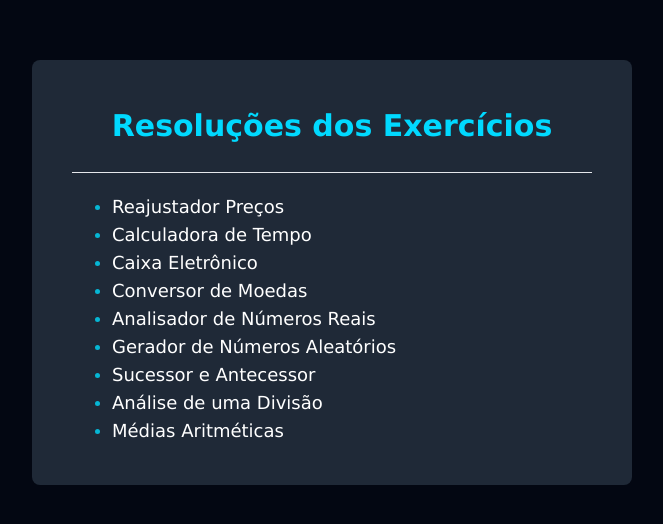
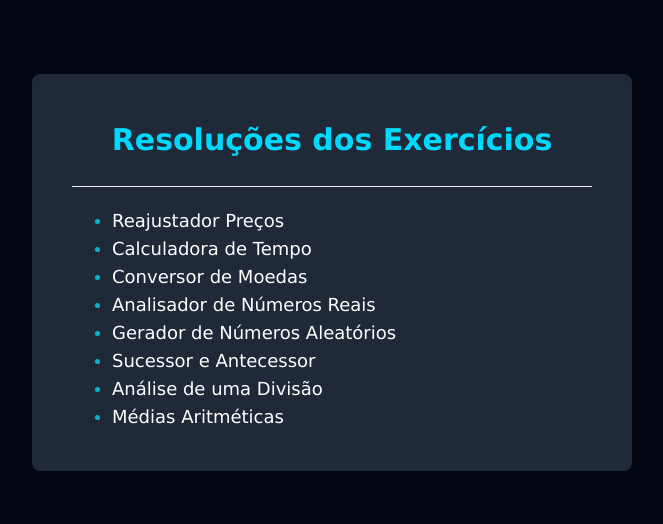
Before and after one commit to MarcusCaue/exercicios-react, a React (Vite) app in the folder exercitando-estados/: page / in a window 1280 px wide. Shown: the part 128-652 px from the top of the page, without its empty margins (308-971 px from the left). Built offline with nearby package versions, Linux system fonts and the light colour scheme.

Commit message:
Conclusao dos Exercícios de Estados

```diff
--- a/exercitando-estados/index.html
+++ b/exercitando-estados/index.html
@@ -5,7 +5,7 @@
     <meta name="viewport" content="width=device-width, initial-scale=1.0" />
     <title>Praticando Estados</title>
   </head>
-  <body class="font-verdana bg-gray-950">
+  <body class="">
     <div id="root"></div>
     <script type="module" src="./src/main.tsx"></script>
   </body>
--- a/exercitando-estados/src/components/App.tsx
+++ b/exercitando-estados/src/components/App.tsx
@@ -2,7 +2,7 @@ import { Outlet } from "react-router-dom"
 
 export default function App() {
   return (
-    <div className="min-h-screen flex justify-center items-center p-10">
+    <div className="min-h-screen flex justify-center items-center p-10 font-verdana bg-gray-950">
       <div className="p-10 bg-gray-800 rounded-lg w-1/2">
         <Outlet />
       </div>
--- a/exercitando-estados/src/components/LinksResolucoes.tsx
+++ b/exercitando-estados/src/components/LinksResolucoes.tsx
@@ -1,44 +1,6 @@
 import { Link } from "react-router-dom"
+import nomeQuestoes from "./nomes-caminhos-questoes.json"
 import Title from "./Title"
-
-const nomeQuestoes = [
-  {
-    nome: "Reajustador Preços",
-    caminho: "reajustador-precos"
-  },
-  {
-    nome: "Calculadora de Tempo",
-    caminho: "calculadora-tempo"
-  },
-  {
-    nome: "Caixa Eletrônico",
-    caminho: "caixa-eletronico"
-  },
-  {
-    nome: "Conversor de Moedas",
-    caminho: "conversor-moedas"
-  },
-  {
-    nome: "Analisador de Números Reais",
-    caminho: "analisador-num-real"
-  },
-  {
-    nome: "Gerador de Números Aleatórios",
-    caminho: "numeros-aleatorios"
-  },
-  {
-    nome: "Sucessor e Antecessor",
-    caminho: "sucessor-antecessor"
-  },
-  {
-    nome: "Análise de uma Divisão",
-    caminho: "analise-divisao"
-  },
-  {
-    nome: "Médias Aritméticas",
-    caminho: "medias"
-  }
-]
 
 export default function LinksResolucoes() {
   return (
--- /dev/null
+++ b/exercitando-estados/src/components/nomes-caminhos-questoes.json
@@ -0,0 +1,34 @@
+[
+  {
+    "nome": "Reajustador Preços",
+    "caminho": "reajustador-precos"
+  },
+  {
+    "nome": "Calculadora de Tempo",
+    "caminho": "calculadora-tempo"
+  },
+  {
+    "nome": "Conversor de Moedas",
+    "caminho": "conversor-moedas"
+  },
+  {
+    "nome": "Analisador de Números Reais",
+    "caminho": "analisador-num-real"
+  },
+  {
+    "nome": "Gerador de Números Aleatórios",
+    "caminho": "numeros-aleatorios"
+  },
+  {
+    "nome": "Sucessor e Antecessor",
+    "caminho": "sucessor-antecessor"
+  },
+  {
+    "nome": "Análise de uma Divisão",
+    "caminho": "analise-divisao"
+  },
+  {
+    "nome": "Médias Aritméticas",
+    "caminho": "medias"
+  }
+]
--- a/exercitando-estados/src/questions/CaixaEletronico.tsx
+++ /dev/null
@@ -1,6 +0,0 @@
-export default function CaixaEletronico() {
-  return (
-    <>
-    </>
-  )
-}
--- a/exercitando-estados/src/routes.tsx
+++ b/exercitando-estados/src/routes.tsx
@@ -4,7 +4,6 @@ import Questao from "./components/Questao"
 import LinksResolucoes from "./components/LinksResolucoes"
 import ReajustadorPrecos from "./questions/ReajustadorPrecos"
 import CalculadoraTempo from "./questions/CalculadoraTempo"
-import CaixaEletronico from "./questions/CaixaEletronico"
 import ConversorMoedas from "./questions/ConversorMoedas"
 import AnalisadorNumReal from "./questions/AnalisadorNumReal"
 import NumerosAleatorios from "./questions/NumerosAleatorios"
@@ -25,16 +24,12 @@ export const router = createBrowserRouter([
         path: "/questao", element: <Questao />, children: [
           { path: "/questao/reajustador-precos", element: <ReajustadorPrecos /> },
           { path: "/questao/calculadora-tempo",  element: <CalculadoraTempo /> },
-          { path: "/questao/caixa-eletronico", element: <CaixaEletronico /> },
           { path: "/questao/conversor-moedas", element: <ConversorMoedas /> },
           { path: "/questao/analisador-num-real", element: <AnalisadorNumReal /> },
           { path: "/questao/numeros-aleatorios", element: <NumerosAleatorios /> },
           { path: "/questao/sucessor-antecessor", element: <SucessorAntecessor /> },
           { path: "/questao/analise-divisao", element: <AnaliseDivisao /> },
           { path: "/questao/medias", element: <Medias /> },
-          { path: "/questao/sucessor-antecessor", element: <></> },
-          { path: "/questao/sucessor-antecessor", element: <></> },
-          { path: "/questao/sucessor-antecessor", element: <></> },
         ]
       }
     ]
```
